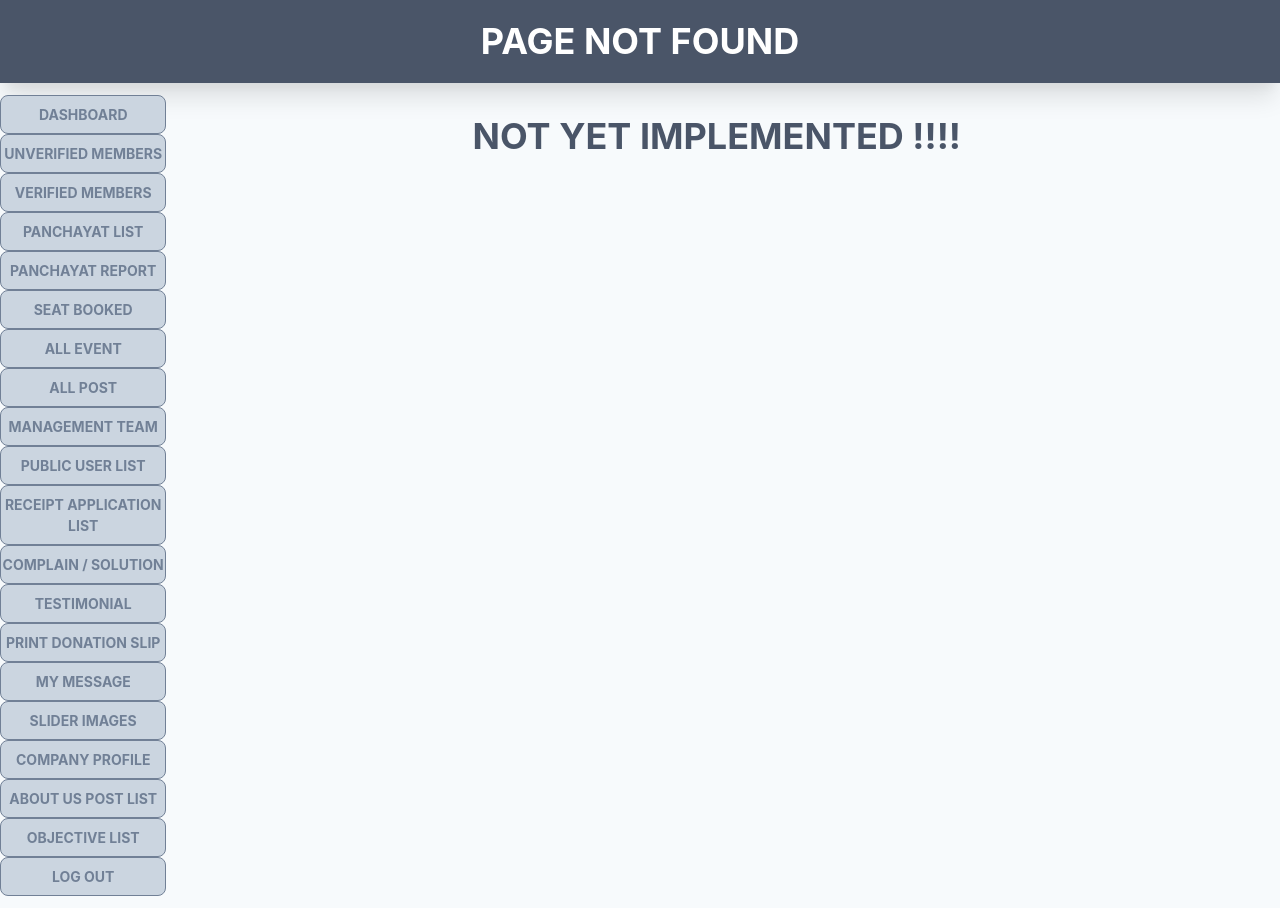
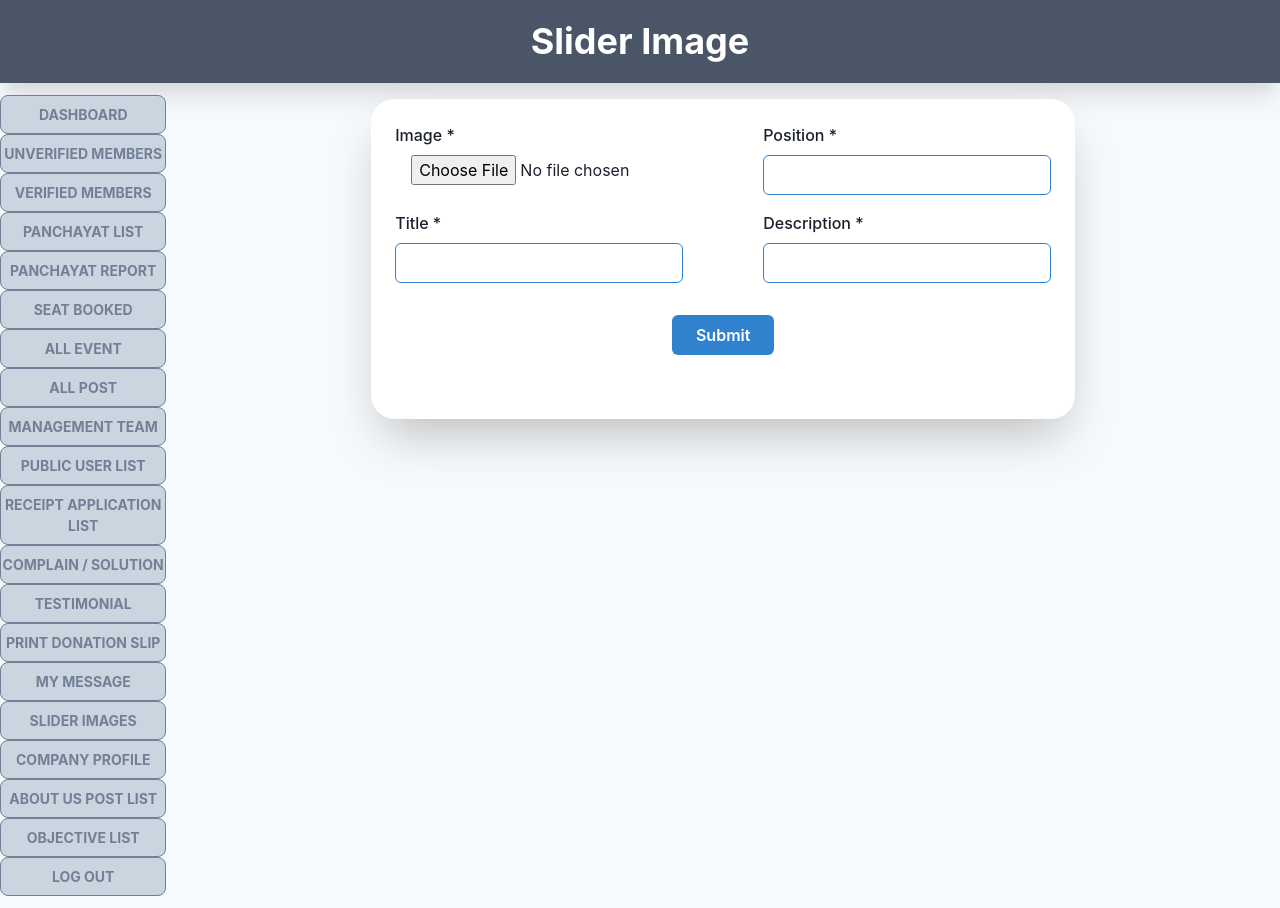
Before and after one commit to dhruvm420/reactProject, a React (Vite) app: page /addSlider in a window 1280 px wide. Built offline with nearby package versions, Linux system fonts and the light colour scheme.

Commit message:
slider images done

```diff
--- a/src/components/actionButtons/editForm.jsx
+++ b/src/components/actionButtons/editForm.jsx
@@ -9,10 +9,12 @@ import {
   Stack,
   HStack,
   Heading,
+  position,
 } from "@chakra-ui/react";
 import CreateTestimonial from "../../routes/Forms/testimonialForm";
 import ManagementForm from "../../routes/Forms/managementForm";
 import DonationForm from "../../routes/Forms/donationForm";
+import SliderForm from "../../routes/Forms/createSlider";
 export default function EditForm(props) {
   let formName = props.formName;
   let modifyId = props.modifyId;
@@ -71,6 +73,8 @@ export default function EditForm(props) {
     return <ManagementForm edit={true} modifyId={modifyId} />;
   if (formName == "donation")
     return <DonationForm edit={true} modifyId={modifyId} />;
+  if (formName == "slider")
+    return <SliderForm edit={true} modifyId={position} />;
   return (
     <form onSubmit={handleSubmit}>
       <Stack p="6" spacing="0">
--- a/src/components/tableGenerator.jsx
+++ b/src/components/tableGenerator.jsx
@@ -16,6 +16,7 @@ export default function TableGenerator({
   setId,
   actionItems,
 }) {
+  let name = title;
   const headers = Object.keys(data[0]);
   let noData = data == null || data[0][headers[0]] == null;
   let rows;
@@ -42,7 +43,16 @@ export default function TableGenerator({
         {headers.map((header, i) => (
           <Td key={i}>
             {header === "IMAGE" || header === "TIMELINE POST" ? (
-              <img src={dataItem[header]} alt="" width="50px" height="50px" />
+              title == "slider" ? (
+                <img
+                  src={dataItem[header]}
+                  alt=""
+                  width="350px"
+                  height="350px"
+                />
+              ) : (
+                <img src={dataItem[header]} alt="" width="50px" height="50px" />
+              )
             ) : (
               dataItem[header]
             )}
--- /dev/null
+++ b/src/routes/Forms/createSlider.jsx
@@ -0,0 +1,109 @@
+import React, { useState } from "react";
+import {
+  Input,
+  FormControl,
+  FormLabel,
+  Button,
+  Select,
+  Box,
+  Stack,
+  HStack,
+} from "@chakra-ui/react";
+import Root from "../root";
+export default function SliderForm({ edit = false, modifyId = null }) {
+  const [formData, setFormData] = useState({
+    title: "",
+    description: "",
+    position: "",
+    image: null,
+  });
+  const handleInputChange = (e) => {
+    const { name, value } = e.target;
+    setFormData({
+      ...formData,
+      [name]: value,
+    });
+  };
+
+  const handleFileChange = (e) => {
+    const file = e.target.files[0];
+    setFormData({
+      ...formData,
+      image: file,
+    });
+  };
+
+  const handleSubmit = (e) => {
+    e.preventDefault();
+    // Perform form submission logic with formData
+    if (edit) {
+      // edit person with id = modifyId
+    } else {
+      // create new
+    }
+    console.log(formData);
+  };
+  return (
+    <Root title="Slider Image">
+      <Box mx="auto" shadow="2xl" h="40vh" bg="white" borderRadius="3xl" my="4">
+        <form onSubmit={handleSubmit}>
+          <Stack p="6" spacing="4" w="55vw">
+            <HStack spacing="20">
+              <FormControl>
+                <FormLabel>Image *</FormLabel>
+                <Input
+                  type="file"
+                  onChange={handleFileChange}
+                  accept="image/*"
+                  border="none"
+                  required
+                />
+              </FormControl>
+              <FormControl>
+                <FormLabel>Position *</FormLabel>
+                <Input
+                  type="text"
+                  name="position"
+                  value={formData.position}
+                  border="1px"
+                  borderColor="blue.500"
+                  onChange={handleInputChange}
+                  required
+                />
+              </FormControl>
+            </HStack>
+            <HStack spacing="20">
+              <FormControl>
+                <FormLabel>Title *</FormLabel>
+                <Input
+                  type="title"
+                  name="title"
+                  border="1px"
+                  borderColor="blue.500"
+                  value={formData.title}
+                  onChange={handleInputChange}
+                  required
+                />
+              </FormControl>
+
+              <FormControl>
+                <FormLabel>Description *</FormLabel>
+                <Input
+                  type="text"
+                  name="description"
+                  border="1px"
+                  borderColor="blue.500"
+                  value={formData.description}
+                  onChange={handleInputChange}
+                />
+              </FormControl>
+            </HStack>
+            <Button type="submit" mt={4} colorScheme="blue" w="8vw" mx="auto">
+              Submit
+            </Button>
+          </Stack>
+        </form>
+      </Box>
+    </Root>
+  );
+}
--- a/src/routes/dashboard.jsx
+++ b/src/routes/dashboard.jsx
@@ -4,7 +4,8 @@ import Sidebar from "../components/sidebar.jsx";
 import ListPreview from "../components/listPreview.jsx";
 import DashboardCards from "../components/dashboardCards.jsx";
 import Root from "./root.jsx";
-let dashboardData = {
+import { useState } from "react";
+let dummyData = {
   State: {
     count: "11",
   },
@@ -97,6 +98,7 @@ let complaints = [
   },
 ];
 export default function Dashboard() {
+  const [dashboardData, setDashboardData] = useState({});
   let postPreview = (
     <ListPreview data={posts} head="Latest Posts" title="TITLE" link="/posts" />
   );
@@ -108,6 +110,17 @@ export default function Dashboard() {
       link="/complaints"
     />
   );
+  const fetchDashboardData = async () => {
+    try {
+      const response = await axios.get("https://api.example.com/data");
+      setDashboardData(response.data);
+    } catch (error) {
+      console.error("Error fetching data:", error);
+    }
+  };
+  useEffect(() => {
+    fetchDashboardData();
+  }, []);
   return (
     <Root title="Admin Dashboard">
       <Box w="85vw" p="6">
--- a/src/routes/districtlist.jsx
+++ b/src/routes/districtlist.jsx
@@ -52,7 +52,7 @@ export default function DistrictList() {
     };
 
     fetchDistrictData();
-  }, []);
+  }, [searchVal, currentPage]);
   return (
     <>
       <ActionPopUp
--- a/src/routes/panchayatlist.jsx
+++ b/src/routes/panchayatlist.jsx
@@ -51,7 +51,7 @@ export default function PanchayatList() {
     };
 
     fetchPanchayatData();
-  }, []);
+  }, [searchVal, currentPage]);
   return (
     <>
       <ActionPopUp
--- /dev/null
+++ b/src/routes/sliderImages.jsx
@@ -0,0 +1,62 @@
+import { Flex, Button, Box } from "@chakra-ui/react";
+import Root from "./root";
+import TableGenerator from "../components/tableGenerator";
+import { useState } from "react";
+import { Link } from "react-router-dom";
+import ActionPopUp from "../components/actionButtons/actionPopUp";
+
+let sliderData = [
+  {
+    IMAGE: "https://skskf.in/testinomial-img/1_1272022104258.jpg",
+    Position: 1,
+  },
+  {
+    IMAGE:
+      "https://skskf.in/testinomial-img/IMG-20230402-WA0115_0972023103713.jpg",
+    Position: 2,
+  },
+  {
+    IMAGE:
+      "https://skskf.in/testinomial-img/IMG-20230505-WA0030_0972023103900.jpg",
+    Position: 3,
+  },
+  {
+    IMAGE:
+      "https://skskf.in/testinomial-img/IMG-20221202-WA0039_0972023104548.jpg",
+    Position: 4,
+  },
+];
+
+export default function Slider() {
+  const [dialogIsOpen, setDialogIsOpen] = useState(false);
+  const [id, setId] = useState("");
+  const [action, setAction] = useState("");
+  return (
+    <Root title="Slider Image">
+      <Flex direction="column" mx="auto" mt="4">
+        <ActionPopUp
+          formName={"slider"}
+          action={action}
+          modifyId={id}
+          isOpen={dialogIsOpen}
+          setIsOpen={setDialogIsOpen}
+        />
+        <Box mx="auto">
+          <Link to="/addSlider">
+            <Button colorScheme="teal" mb="4">
+              Add Image
+            </Button>
+          </Link>
+        </Box>
+        <TableGenerator
+          data={sliderData}
+          title="slider"
+          setIsOpen={setDialogIsOpen}
+          setAction={setAction}
+          setId={setId}
+          actionItems={["edit", "delete"]}
+        />
+      </Flex>
+    </Root>
+  );
+}
--- a/src/routes/statelist.jsx
+++ b/src/routes/statelist.jsx
@@ -53,7 +53,7 @@ export default function StateList() {
     };
 
     fetchStateData();
-  }, []);
+  }, [searchVal, currentPage]);
 
   return (
     <>
--- a/src/routes/tehsillist.jsx
+++ b/src/routes/tehsillist.jsx
@@ -52,7 +52,7 @@ export default function TehsilList() {
     };
 
     fetchTehsilData();
-  }, []);
+  }, [searchVal, currentPage]);
 
   return (
     <>
--- a/src/sidebarRoutes.jsx
+++ b/src/sidebarRoutes.jsx
@@ -14,7 +14,7 @@ export let sideBarRoutes = {
   "TESTIMONIAL ": "/testimonials",
   "PRINT DONATION SLIP": "/donations",
   "MY MESSAGE": "/mymessage",
-  "SLIDER IMAGES": "/error",
+  "SLIDER IMAGES": "/slider",
   "COMPANY PROFILE": "/error",
   "ABOUT US POST LIST": "/error",
   "OBJECTIVE LIST": "/error",
--- /dev/null
+++ b/src/url.jsx
@@ -0,0 +1 @@
+export const URL = "https://agreeable-red-marlin.cyclic.app";
```
Also changed, not shown: src/routesList.jsx (+11 -0 lines).
